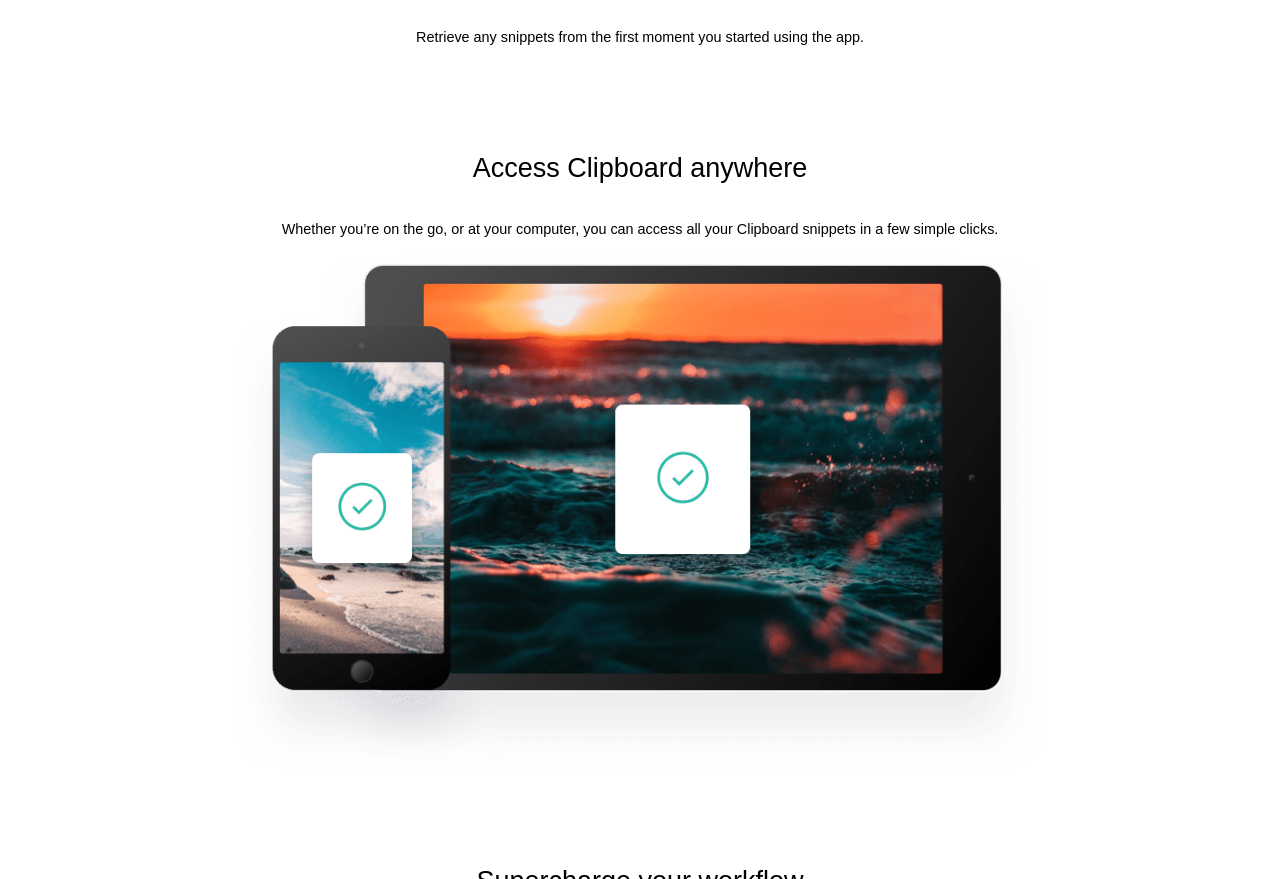
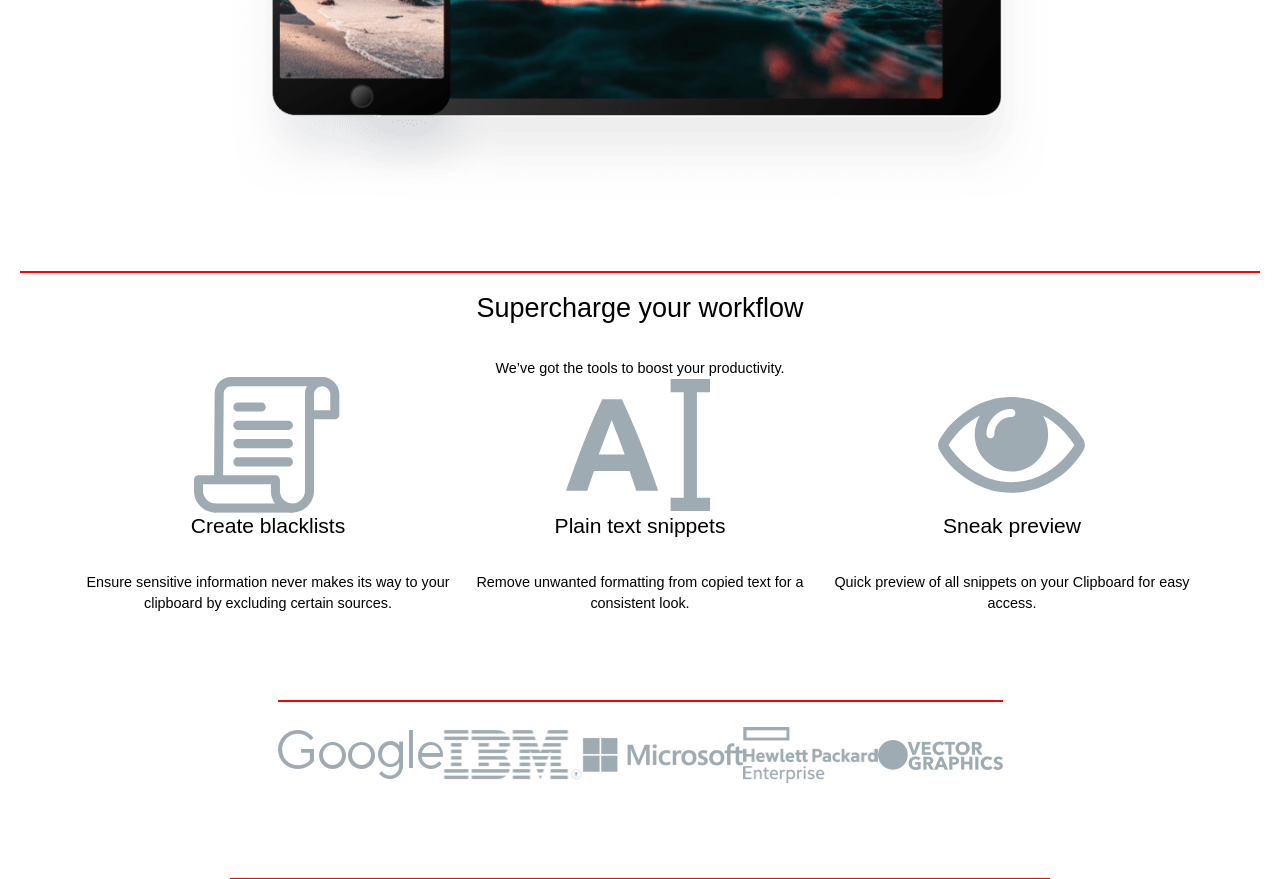
Before and after one commit to heikergil/clipboard-landing-page, a plain HTML site: page index.html in a window 1280 px wide. Shown: the part 1921-2800 px from the top of the page. Drawn offline with Linux system fonts and the light colour scheme; a web font is replaced by a local one.

Commit message:
responsive

```diff
--- a/index.html
+++ b/index.html
@@ -21,8 +21,10 @@
     <p>Clipboard allows you to track and organize everything you
       copy. Instantly access your clipboard on all your devices.</p>
 
+    <div class="button-cont">
       <button class="ios-button" >Download for iOS</button>
       <button class="mac-button" >Download for Mac</button>
+    </div>
 
   </section>
 
@@ -33,9 +35,11 @@
       meaning you can access your snippets immediately on all your
       devices. Our Mac and iOS apps will help you organize everything.</p>
 
+    <div class="computer">
        <div class="img-container">
             <img src="./images/image-computer.png" alt="">
             </div>
+      <div>
         <h3>  Quick Search</h3>
 
           <p>Easily search your snippets by content, category, web address, application, and more.</p>
@@ -48,6 +52,8 @@
 
           <p>Retrieve any snippets from the first moment you started using the app.</p>
 
+      </div>
+    </div>
   </section>
 
  <section>
@@ -64,19 +70,28 @@
       <h2>Supercharge your workflow</h2>
 
       <p>We’ve got the tools to boost your productivity.</p>
+      <div class="tools-section">
+
+        <div class="tools">
                 <div class="icon-container"> <img src="./images/icon-blacklist.svg" alt=""></div>
                 <h3>Create blacklists</h3>
+                <p>Ensure sensitive information never makes its way to your clipboard by excluding certain sources.</p>
+        </div>
+        <div class="tools">
 
-      <p>Ensure sensitive information never makes its way to your clipboard by excluding certain sources.</p>
           <div class="icon-container"><img src="./images/icon-text.svg" alt=""></div>
           <h3>Plain text snippets</h3>
+          <p>Remove unwanted formatting from copied text for a consistent look.</p>
+        </div>
 
-      <p>Remove unwanted formatting from copied text for a consistent look.</p>
+        <div class="tools">
+
           <div class="icon-container"><img src="./images/icon-preview.svg" alt=""></div>
           <h3>Sneak preview</h3>
+          <p>Quick preview of all snippets on your Clipboard for easy access.</p>
+                </div>
 
-      <p>Quick preview of all snippets on your Clipboard for easy access.</p>
-
+      </div>
  </section>
 
  <section class="logos">
@@ -86,6 +101,7 @@
    <img src="./images/logo-hp.png" alt="">
    <img src="./images/logo-vector-graphics.png" alt="">
  </section>
+   <section>
       <h2>Clipboard for iOS and Mac OS</h2>
 
       <p>
@@ -95,6 +111,7 @@
 
       <button class="ios-button" >Download for iOS</button>
       <button class="mac-button" >Download for Mac</button>
+   </section>
   <div class="links">
 
       <a>FAQs</a>
--- a/styles/styles.css
+++ b/styles/styles.css
@@ -62,7 +62,7 @@ section {
   flex-direction: column;
   align-items: center;
   text-align: center;
-  /* border-top: solid red 1px; */
+  border-top: solid red 2px;
 }
 
 .main-container {
@@ -81,10 +81,14 @@ section {
 }
 
 .icon-container {
-  max-width: 300px;
+  max-width: 200px;
   width: 40%;
-  text-align: center;
+  height: 100px;
+  display: flex;
+  flex-direction: column;
+  justify-content: center;
 }
+
 
 
 
@@ -168,6 +172,42 @@ img {
   align-items: center;
 }
 
+@media screen and (min-width: 600px) {
+  button {
+    margin-right: 10px;
+    margin-left: 10px;
+  }
+  .button-cont {
+    width: 100%;
+    display: flex;
+    justify-content: center;
+   }
+
+   .computer {
+     display:flex;
+     justify-content: center;
+   }
+
+   .tools-section {
+    display:flex;
+    justify-content: center;
+   }
+
+   .tools {
+     width: 30%;
+     display: flex;
+     flex-direction: column;
+     align-items: center;
+     justify-content: space-between;
+   }
+
+   .logos {
+     display: flex;
+     justify-content: space-evenly;
+     flex-direction: row;
+   }
+}
+
 .attribution { font-size: 11px; text-align: center; }
 .attribution a { color: hsl(228, 45%, 44%); }
 /*# sourceMappingURL=styles.css.map */
```
Lines whose indentation alone changed are shown as unchanged.
